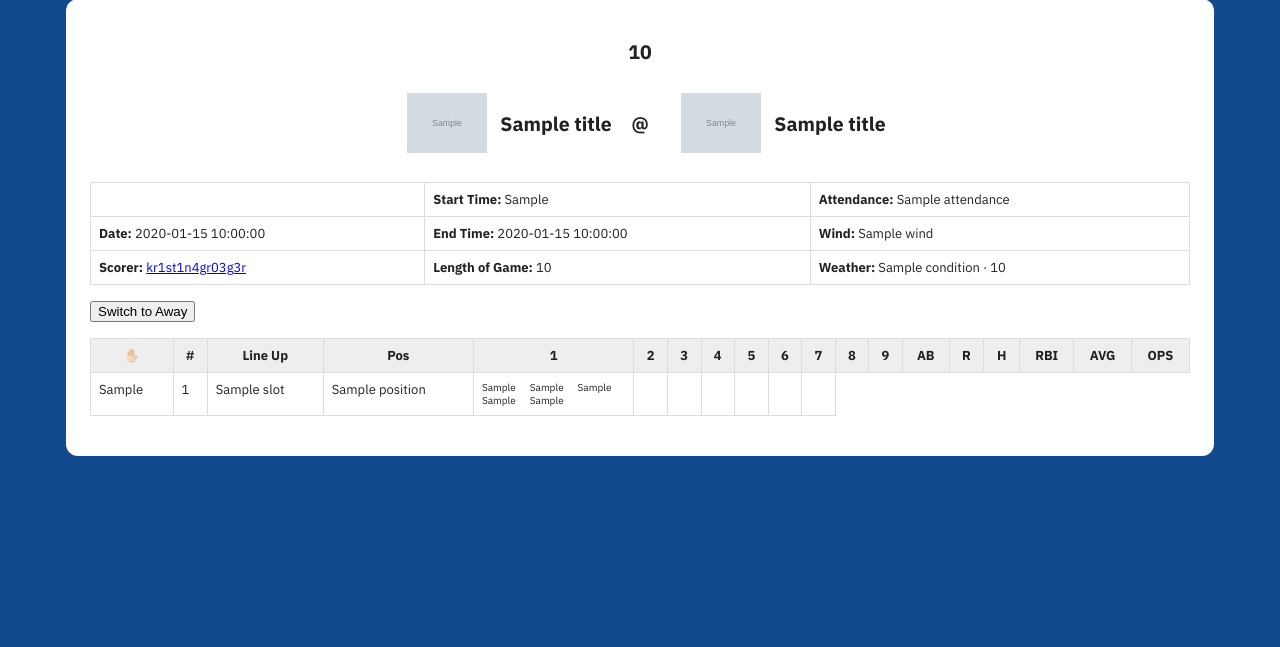
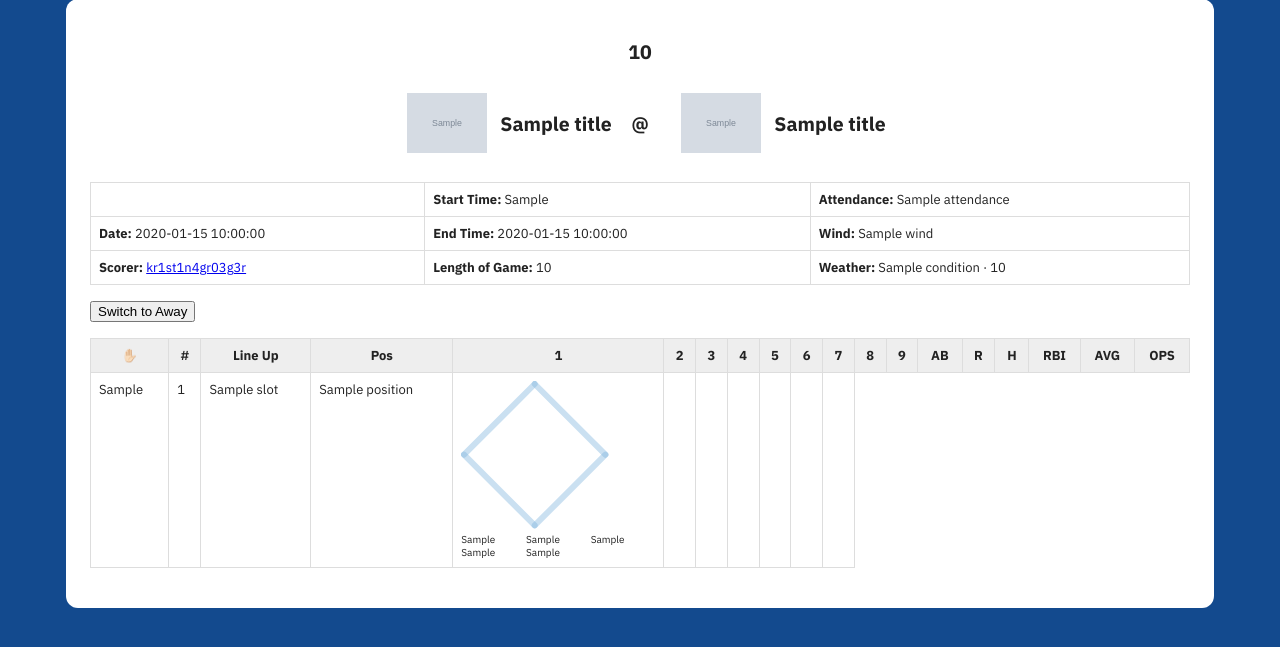
Before and after one commit to kr1st1n4gr03g3r/base-boys-club, a Python web app: template templates/scorecard.html in a window 1280 px wide. Shown: the part 25-672 px from the top of the page. Run offline with Jinja, Linux system fonts and the light colour scheme; the template is opened without the code that fills it: most values are stand-ins (such as "Sample title", 1, 10 or a date in 2020); grey boxes marked "Sample" are stand-in pictures.

Commit message:
add svg icons for players on base info

```diff
--- a/templates/scorecard.html
+++ b/templates/scorecard.html
@@ -90,6 +90,7 @@
                                 <td>{{ inning.strike_one }}</td>
                                 <td>{{ inning.strike_two }}</td>
                             </tr>
+                            <img src="templates/icons/DEFAULT.svg">
                         </table>
                     </td>
                     {% endfor %}
```
Also changed, not shown: templates/icons/B1.svg (added), templates/icons/B2.svg (added), templates/icons/B3.svg (added), templates/icons/DEFAULT.svg (added), templates/icons/HOMERUN.svg (added), templates/icons/RUN.svg (added).
